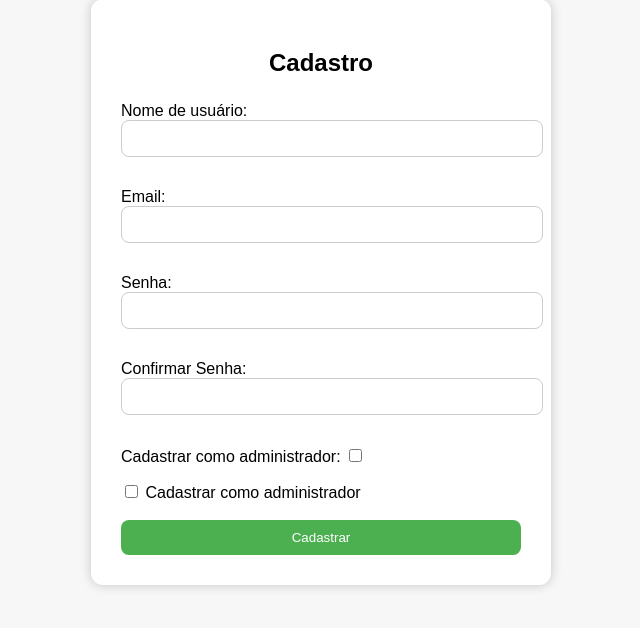
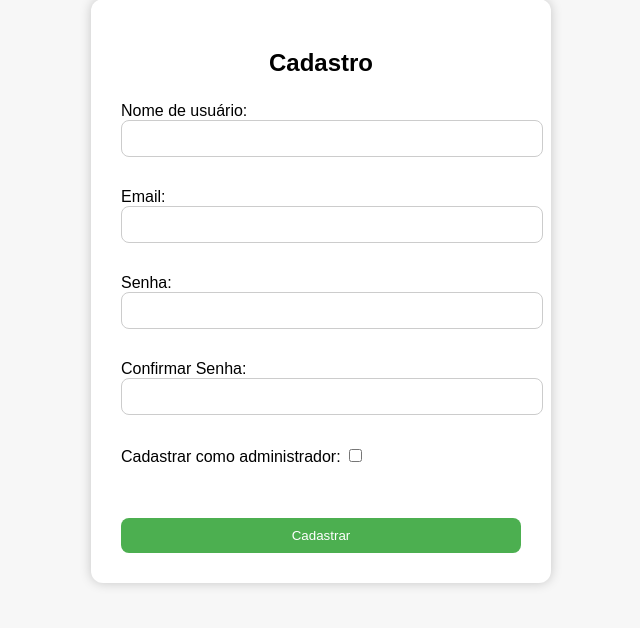
Before and after one commit to ricardomvlins/ProjetoFDS, a Django app: page /cadastro/ in a window 1280 px wide. Shown: the part 81-709 px from the top of the page, without its empty margins (319-959 px from the left). Run offline with Django 5.2, Linux system fonts and the light colour scheme.

Commit message:
Update cadastro.html

```diff
--- a/Aplicativo/templates/cadastro.html
+++ b/Aplicativo/templates/cadastro.html
@@ -74,10 +74,6 @@
         <form method="POST">
             {% csrf_token %}
             {{ form.as_p }}
-            <label>
-                <input type="checkbox" name="is_admin" {% if is_admin %}checked{% endif %}>
-                Cadastrar como administrador
-            </label>
             <br><br>
             <input type="submit" value="Cadastrar">
         </form>
```
